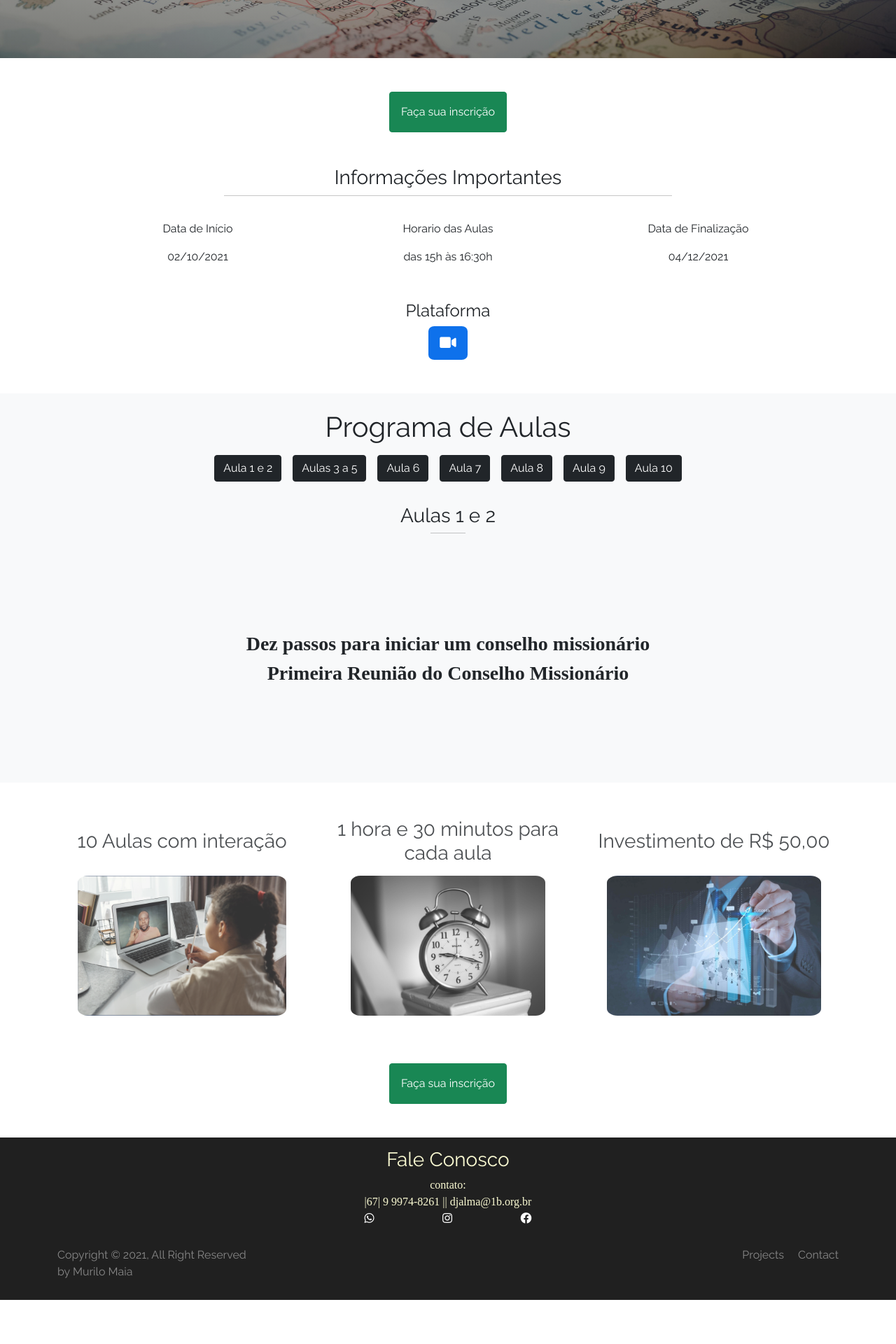
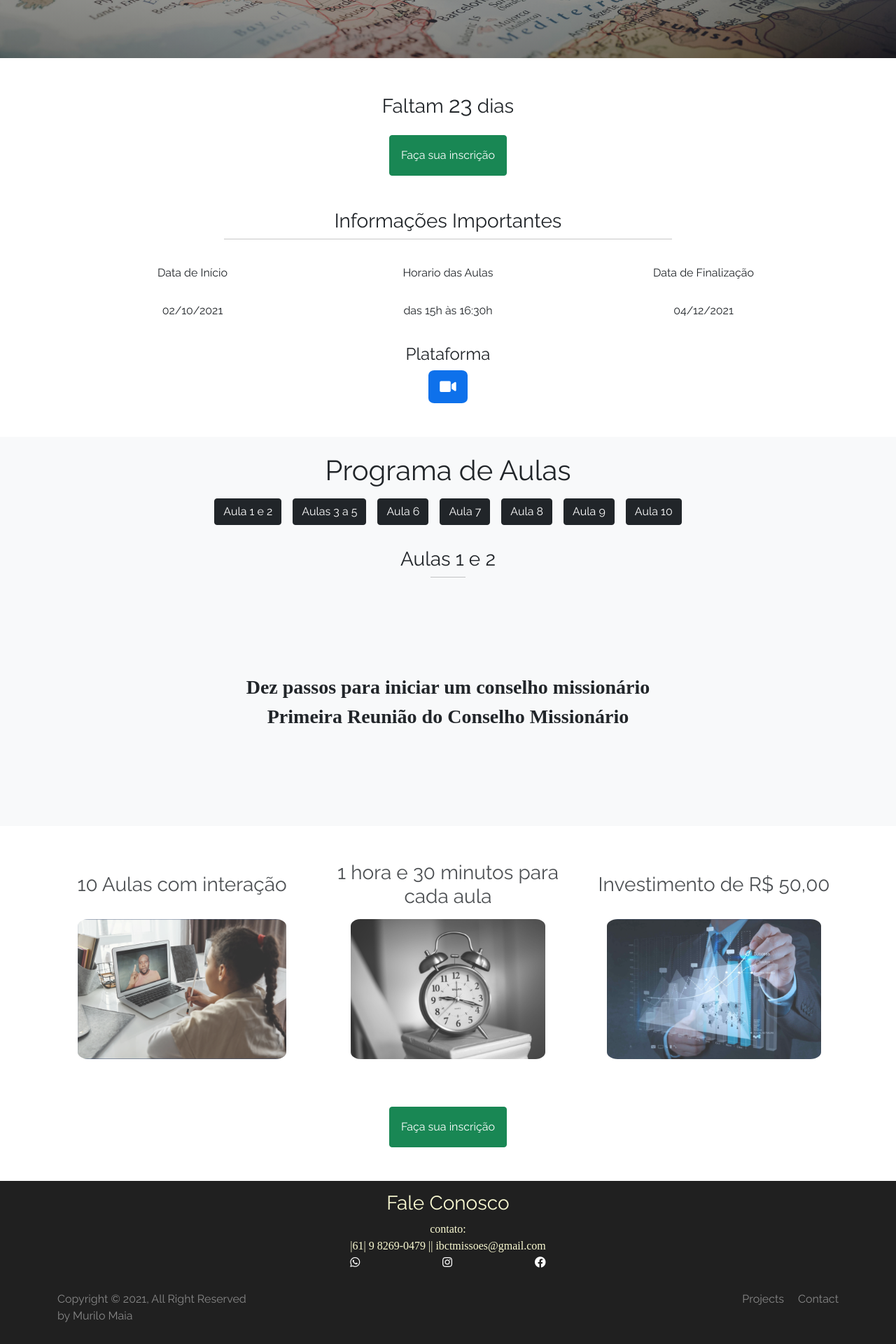
Before and after one commit to muriloommaia/conselhoMissionario, a React (Create React App) app: page / in a window 1280 px wide. Shown: the part 397-2317 px from the top of the page at 70% size. Before the commit the page ends 2254 px from the top, so only its background shows below. Built offline with nearby package versions, Linux system fonts and the light colour scheme.

Commit message:
adiciona componente de data

```diff
--- a/src/App.js
+++ b/src/App.js
@@ -1,6 +1,7 @@
 import './App.css';
 import Aulas from './Components/Aulas';
 import ButtonSubscribe from './Components/ButtonSubscribe';
+import ClockDay from './Components/ClockDay';
 import DataInformacoes from './Components/DataInformacoes';
 import Footer from './Components/Footer.jsx';
 import Header from './Components/Header';
@@ -11,6 +12,7 @@ function App() {
     <div >
       <Header />
       <div className='my-5'>
+        <ClockDay />
         <ButtonSubscribe />
       </div>
       <div className='my-5'>
--- a/src/Components/CSS/dataInformation.css
+++ b/src/Components/CSS/dataInformation.css
@@ -5,6 +5,7 @@
 .data-information * {
   width: 150px;
   text-align: center;
+  margin: 15px;
 }
 
 .icon-zoom {
--- /dev/null
+++ b/src/Components/ClockDay.jsx
@@ -0,0 +1,20 @@
+import React from "react";
+
+function ClockDay () {
+  const timeLeft = () => {
+    const dataOficial = new Date("10/02/2021");
+    const dataHoje = new Date();
+    const diferenca = dataOficial.getTime() - dataHoje.getTime();
+    const milisegundos = 1000*60*60*24;
+    const diaFaltante = Math.floor(diferenca/milisegundos);
+    return diaFaltante
+  }
+
+return (
+  <div className='d-flex justify-content-center mb-3'>
+    <h3>Faltam <span className='fs-2'>{ timeLeft() }</span> dias</h3>
+  </div>
+)
+}
+
+export default ClockDay;
--- a/src/Components/Footer.jsx
+++ b/src/Components/Footer.jsx
@@ -9,9 +9,9 @@ function Footer() {
             <h3 className="title color-footer text-center">Fale Conosco</h3>
             <p className="footer-text m-0 text-center">
               contato: <br />
-              |67| 9 9974-8261 || djalma@1b.org.br</p>
+              |61| 9 8269-0479 || ibctmissoes@gmail.com</p>
             <div className="d-flex justify-content-between">
-              <a href="#as"><i className="fab fa-whatsapp"></i></a>
+              <a href="https://wa.me/556199474700" target='_blank' rel="noreferrer"><i className="fab fa-whatsapp"></i></a>
               <a href="#as"><i className="fab fa-instagram"></i></a>
               <a href="#as"><i className="fab fa-facebook"></i></a>
             </div>
```
